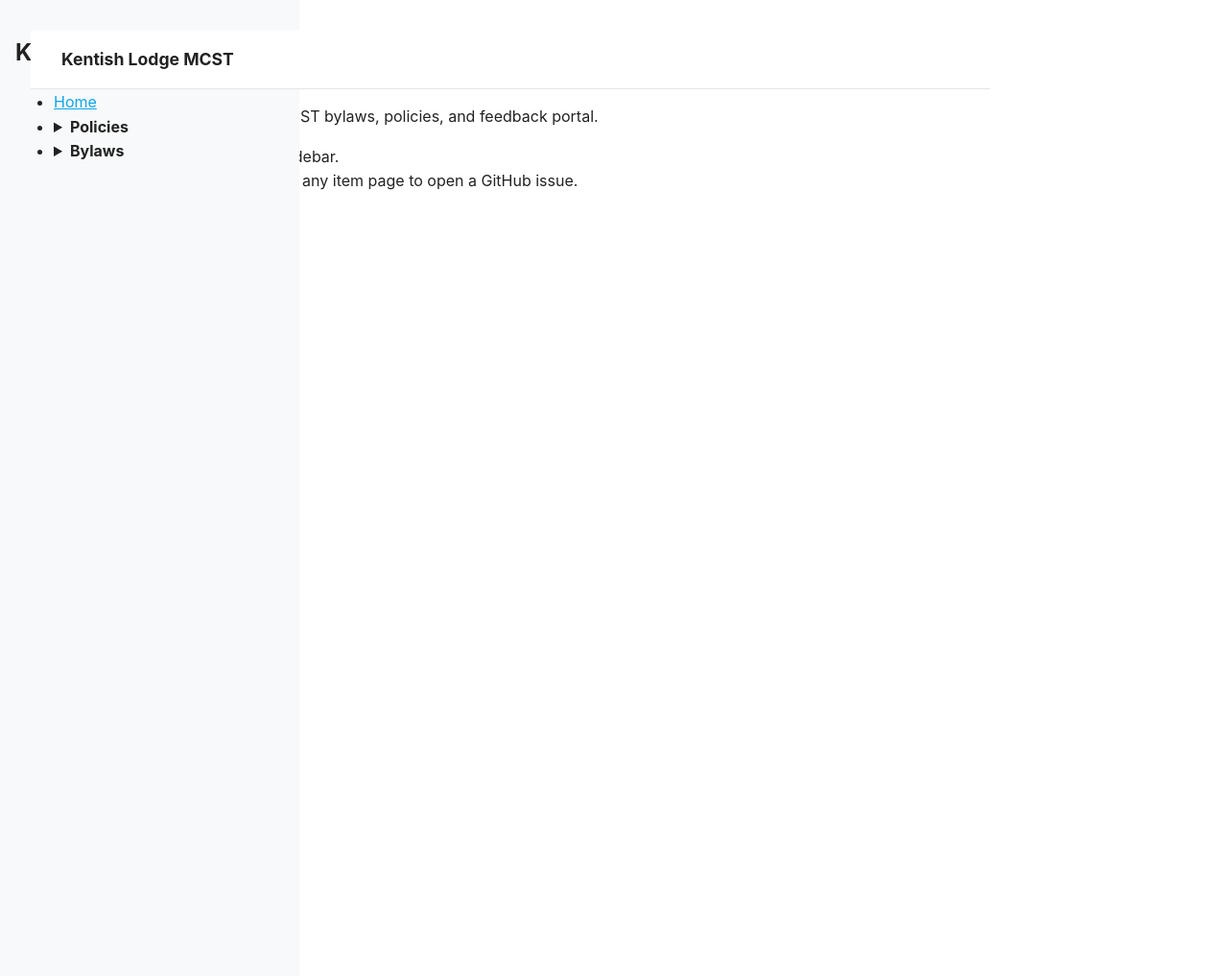
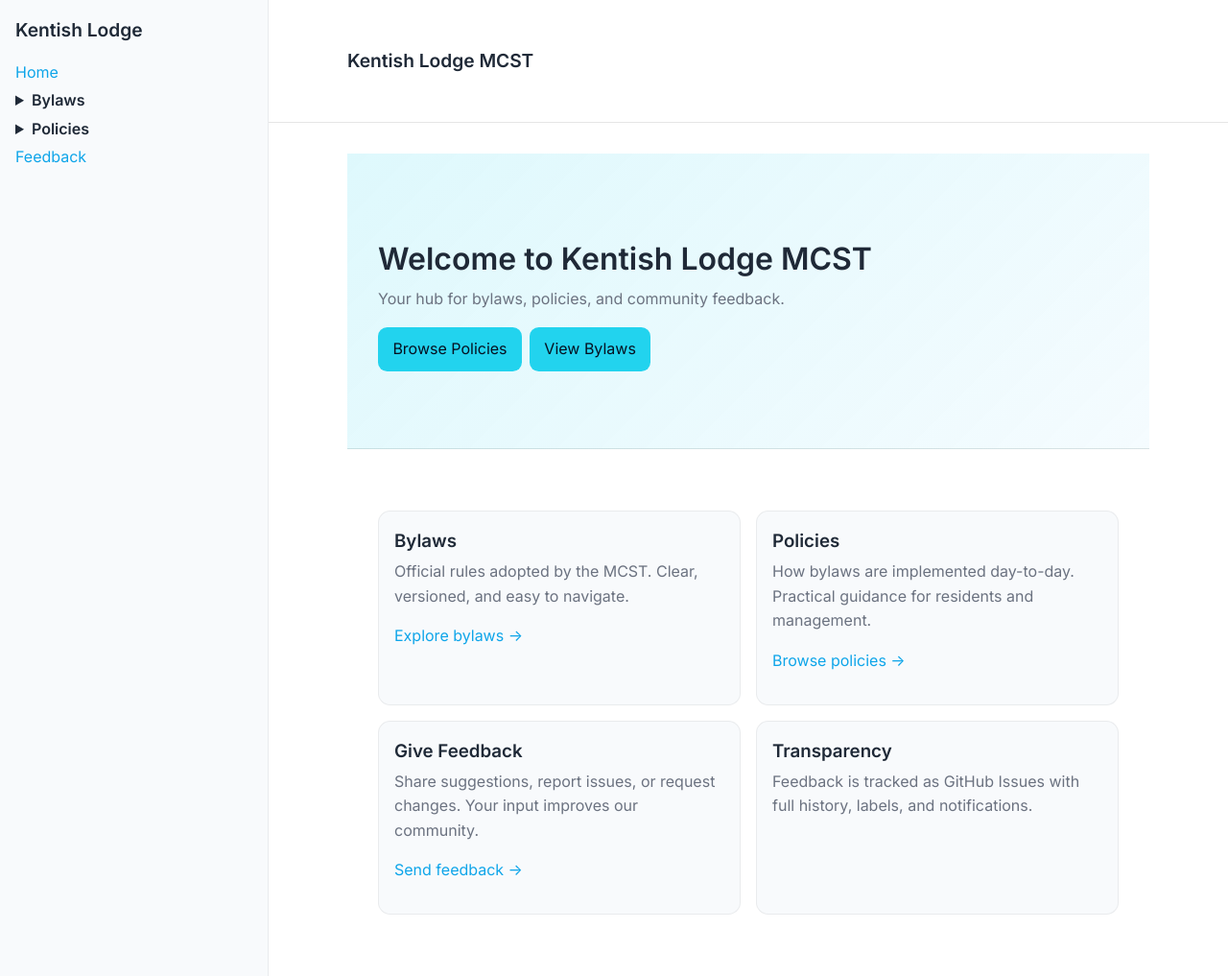
Before and after one commit to Kentish-Lodge-MCST-2405/public, a Jekyll site: the page built from index.md, in a window 1280 px wide and 1017 px high. Shown: the whole window at 96% size. Built offline with Jekyll 4.4.1, drawn with Linux system fonts in a browser that asks for light colours.

Commit message:
cosmetic changes

```diff
--- a/_includes/sidebar.html
+++ b/_includes/sidebar.html
@@ -6,6 +6,17 @@
     <h2>Kentish Lodge</h2>
     <ul>
       <li><a href="{{ '/' | relative_url }}">Home</a></li>
+      <li>
+        <details>
+          <summary>Bylaws</summary>
+          <ul>
+            <li><a href="{{ '/bylaws/' | relative_url }}">All Bylaws</a></li>
+            {% for bylaw in site.bylaws %}
+              <li><a href="{{ bylaw.url | relative_url }}">{{ bylaw.title | default: bylaw.name }}</a></li>
+            {% endfor %}
+          </ul>
+        </details>
+      </li>
       <li>
         <details>
           <summary>Policies</summary>
@@ -17,90 +28,7 @@
           </ul>
         </details>
       </li>
-      <li>
-        <details>
-          <summary>Bylaws</summary>
-          <ul>
-            <li><a href="{{ '/bylaws/' | relative_url }}">All Bylaws</a></li>
-            {% for bylaw in site.bylaws %}
-              <li><a href="{{ bylaw.url | relative_url }}">{{ bylaw.title | default: bylaw.name }}</a></li>
-            {% endfor %}
-          </ul>
-        </details>
-      </li>
+      <li><a href="{{ '/feedback/' | relative_url }}">Feedback</a></li>
     </ul>
   </div>
 </nav>
-
-<!-- Modern CSS -->
-<style>
-  @media (prefers-color-scheme: dark) {
-    .sidebar-content {
-      --sidebar-bg: #2d333b;
-      --sidebar-color: #cdd9e5;
-    }
-  }
-  .sidebar-content {
-    scroll-behavior: smooth;
-  }
-  details summary { transition: all 0.2s ease; }
-  body {
-    font-family: -apple-system, BlinkMacSystemFont, "Segoe UI", Roboto, sans-serif;
-    line-height: 1.6;
-  }
-  /* Mobile-first base styles */
-  .sidebar {
-    --sidebar-width: 280px;
-    --sidebar-bg: #f8f9fa;
-    --sidebar-color: #333;
-  }
-
-  .sidebar-toggle { display: none; } /* Hide checkbox */
-
-  /* Sidebar button (visible on mobile) */
-  .sidebar-button {
-    display: none;
-    padding: 1rem;
-    cursor: pointer;
-    background: var(--sidebar-bg);
-    color: var(--sidebar-color);
-  }
-
-  /* Sidebar content */
-  .sidebar-content {
-    background: var(--sidebar-bg);
-    padding: 1rem;
-    height: 100vh;
-    position: fixed;
-    width: var(--sidebar-width);
-    overflow-y: auto;
-  }
-
-  /* Main content area */
-  .content {
-    margin-left: var(--sidebar-width);
-    padding: 2rem;
-    max-width: 1000px;
-    margin-right: auto;
-  }
-
-  /* Mobile styles */
-  @media (max-width: 768px) {
-    .sidebar-button { display: block; }
-    .sidebar-content {
-      transform: translateX(-100%);
-      transition: transform 0.3s ease;
-    }
-    .sidebar-toggle:checked ~ .sidebar-content {
-      transform: translateX(0);
-    }
-    .content { margin-left: 0; padding: 1rem; }
-  }
-
-  /* Folder dropdowns */
-  details summary {
-    cursor: pointer;
-    font-weight: bold;
-  }
-  details ul { margin-left: 1rem; }
-</style>
--- a/_layouts/default.html
+++ b/_layouts/default.html
@@ -5,16 +5,10 @@
   <meta name="viewport" content="width=device-width, initial-scale=1.0">
   <title>{{ page.title | default: site.title }}</title>
   <meta name="description" content="{{ page.excerpt | default: site.title | strip_html | strip_newlines }}">
-  <style>
-    :root{--bg:#ffffff;--fg:#222;--muted:#6b7280;--link:#0ea5e9}
-    @media (prefers-color-scheme: dark){:root{--bg:#0b1020;--fg:#e5e7eb;--muted:#94a3b8;--link:#38bdf8}}
-    body{background:var(--bg);color:var(--fg);margin:0}
-    a{color:var(--link)}
-    .container{max-width:960px;margin:0 auto}
-    header.site{padding:1rem 2rem;border-bottom:1px solid rgba(125,125,125,.2);position:sticky;top:0;background:var(--bg);z-index:5}
-    header.site h1{font-size:1.1rem;margin:0}
-    header.site small{color:var(--muted)}
-  </style>
+  <link rel="preconnect" href="https://fonts.googleapis.com">
+  <link rel="preconnect" href="https://fonts.gstatic.com" crossorigin>
+  <link href="https://fonts.googleapis.com/css2?family=Inter:wght@400;600&display=swap" rel="stylesheet">
+  <link href="{{ '/assets/styles.css' | relative_url }}" rel="stylesheet" />
 </head>
 <body>
   {% include sidebar.html %}
@@ -28,5 +22,11 @@
       {{ content }}
     </div>
   </main>
+  {% assign repo = site.github.repository_url | default: '' %}
+  {% if repo != '' %}
+  <div class="floating-feedback">
+    <a href="{{ repo }}/issues/new?title={{ 'General feedback' | uri_escape }}&labels=feedback" aria-label="Send general feedback">✉️ Feedback</a>
+  </div>
+  {% endif %}
 </body>
 </html>
--- /dev/null
+++ b/assets/styles.css
@@ -0,0 +1,73 @@
+/* Global Styles for Kentish Lodge MCST */
+:root{
+  --bg:#0b1020; --fg:#e5e7eb; --muted:#94a3b8; --link:#38bdf8; --border:rgba(255,255,255,.12);
+  --card:#0f172a; --card-border:rgba(255,255,255,.08);
+  --accent:#22d3ee; --accent-fg:#061121;
+  --sidebar-width: 280px;
+}
+@media (prefers-color-scheme: light){
+  :root{--bg:#ffffff;--fg:#1f2937;--muted:#6b7280;--link:#0ea5e9;--border:rgba(0,0,0,.1);--card:#f8fafc;--card-border:rgba(0,0,0,.06)}
+}
+*{box-sizing:border-box}
+html,body{margin:0;padding:0}
+body{background:var(--bg);color:var(--fg);font-family: Inter, ui-sans-serif, -apple-system, Segoe UI, Roboto, Helvetica, Arial, Noto Sans, "Apple Color Emoji","Segoe UI Emoji";line-height:1.6}
+a{color:var(--link);text-decoration:none}
+a:hover{text-decoration:underline}
+.container{max-width:1100px;margin:0 auto;padding:2rem}
+
+/* Header within content area */
+header.site{padding:1rem 2rem;border-bottom:1px solid var(--border);position:sticky;top:0;background:var(--bg);z-index:5}
+header.site h1{font-size:1.2rem;margin:0}
+header.site small{color:var(--muted)}
+
+/* Sidebar */
+.sidebar{--sidebar-bg: var(--card); --sidebar-color: var(--fg)}
+.sidebar-toggle{display:none}
+.sidebar-button{display:none;padding:1rem;cursor:pointer;background:var(--sidebar-bg);color:var(--sidebar-color);border-bottom:1px solid var(--border)}
+.sidebar-content{background:var(--sidebar-bg);color:var(--sidebar-color);padding:1rem;position:fixed;left:0;top:0;height:100vh;width:var(--sidebar-width);overflow-y:auto;border-right:1px solid var(--card-border);z-index:10}
+.sidebar-content h2{margin-top:0;font-size:1.2rem}
+.sidebar-content ul{list-style:none;padding-left:0;margin:0}
+.sidebar-content li{margin:.25rem 0}
+details summary{font-weight:600}
+
+/* Main content */
+main.content{margin-left:var(--sidebar-width); min-height:100vh; position:relative; z-index:1}
+main .container{max-width:900px}
+
+/* Mobile */
+@media (max-width: 768px){
+  .sidebar-button{display:block}
+  #sidebar-toggle + .sidebar-button + .sidebar-content{transform:translateX(-100%);transition:transform .3s ease}
+  #sidebar-toggle:checked + .sidebar-button + .sidebar-content{transform:translateX(0)}
+  main.content{margin-left:0}
+  .container{padding:1.25rem}
+}
+
+@media (min-width: 769px){
+  .sidebar-content{transform:none}
+  main.content{margin-left:var(--sidebar-width)}
+}
+
+/* Cards and hero */
+.hero{padding:3rem 0;background:linear-gradient(135deg, rgba(34,211,238,.15), rgba(56,189,248,.05));border-bottom:1px solid var(--border)}
+.hero h1{font-size:2rem;margin:.25rem 0}
+.hero p{color:var(--muted);margin:.25rem 0}
+.actions{display:flex;gap:.5rem;flex-wrap:wrap;margin-top:1rem}
+.btn{display:inline-block;background:var(--accent);color:var(--accent-fg);padding:.6rem .9rem;border-radius:.6rem;border:1px solid transparent}
+.btn.secondary{background:transparent;color:var(--link);border-color:var(--border)}
+.grid{display:grid;grid-template-columns:repeat(12,1fr);gap:1rem;margin-top:2rem}
+.card{grid-column: span 6;background:var(--card);border:1px solid var(--card-border);border-radius:.8rem;padding:1rem}
+.card h3{margin-top:0;margin-bottom:.25rem}
+.card p{margin-top:.25rem;color:var(--muted)}
+@media (max-width: 768px){.card{grid-column: span 12}}
+
+/* Item pages */
+.item-header{border-bottom:1px solid var(--border);padding-bottom:1rem;margin-bottom:1.5rem}
+.meta{color:var(--muted);font-size:.9rem}
+.toolbar{display:flex;gap:.5rem;flex-wrap:wrap;margin-top:.75rem}
+.tag{display:inline-block;border:1px solid var(--border);padding:.2rem .5rem;border-radius:.5rem;color:var(--muted)}
+.prose{line-height:1.75}
+
+/* Floating feedback button */
+.floating-feedback{position:fixed;right:18px;bottom:18px;z-index:50}
+.floating-feedback a{display:inline-flex;align-items:center;gap:.4rem;background:var(--link);color:white;padding:.7rem .9rem;border-radius:999px;box-shadow:0 10px 20px rgba(0,0,0,.25)}
--- a/index.md
+++ b/index.md
@@ -3,12 +3,45 @@
 title: Kentish Lodge MCST
 ---
 
-Welcome to the Kentish Lodge MCST bylaws, policies, and feedback portal.
+<section class="hero">
+  <div class="container">
+    <h1>Welcome to Kentish Lodge MCST</h1>
+    <p>Your hub for bylaws, policies, and community feedback.</p>
+    <div class="actions">
+      <a class="btn" href="{{ '/policies/' | relative_url }}">Browse Policies</a>
+      <a class="btn" href="{{ '/bylaws/' | relative_url }}">View Bylaws</a>
+      {% assign repo = site.github.repository_url | default: '' %}
+      {% if repo != '' %}
+      <a class="btn secondary" href="{{ '/feedback/' | relative_url }}">General Feedback</a>
+      {% endif %}
+    </div>
+  </div>
 
-- Browse all items using the sidebar.
-- Use the feedback buttons on any item page to open a GitHub issue.
+</section>
 
-## Quick Links
-
-- [Policies]({{ '/policies/' | relative_url }})
-- [Bylaws]({{ '/bylaws/' | relative_url }})
+<div class="container">
+  <div class="grid">
+    <div class="card">
+      <h3>Bylaws</h3>
+      <p>Official rules adopted by the MCST. Clear, versioned, and easy to navigate.</p>
+      <p><a href="{{ '/bylaws/' | relative_url }}">Explore bylaws →</a></p>
+    </div>
+    <div class="card">
+      <h3>Policies</h3>
+      <p>How bylaws are implemented day-to-day. Practical guidance for residents and management.</p>
+      <p><a href="{{ '/policies/' | relative_url }}">Browse policies →</a></p>
+    </div>
+    <div class="card">
+      <h3>Give Feedback</h3>
+      <p>Share suggestions, report issues, or request changes. Your input improves our community.</p>
+      <p><a href="{{ '/feedback/' | relative_url }}">Send feedback →</a></p>
+    </div>
+    <div class="card">
+      <h3>Transparency</h3>
+      <p>Feedback is tracked as GitHub Issues with full history, labels, and notifications.</p>
+      {% if repo != '' %}
+      <p><a href="{{ repo }}/issues">View open issues →</a></p>
+      {% endif %}
+    </div>
+  </div>
+</div>
```
Also changed, not shown: _layouts/item.html (+12 -16 lines), _policies/renovation-policy.md (+1 -1 lines), feedback/index.md (added, +19 -0 lines).
